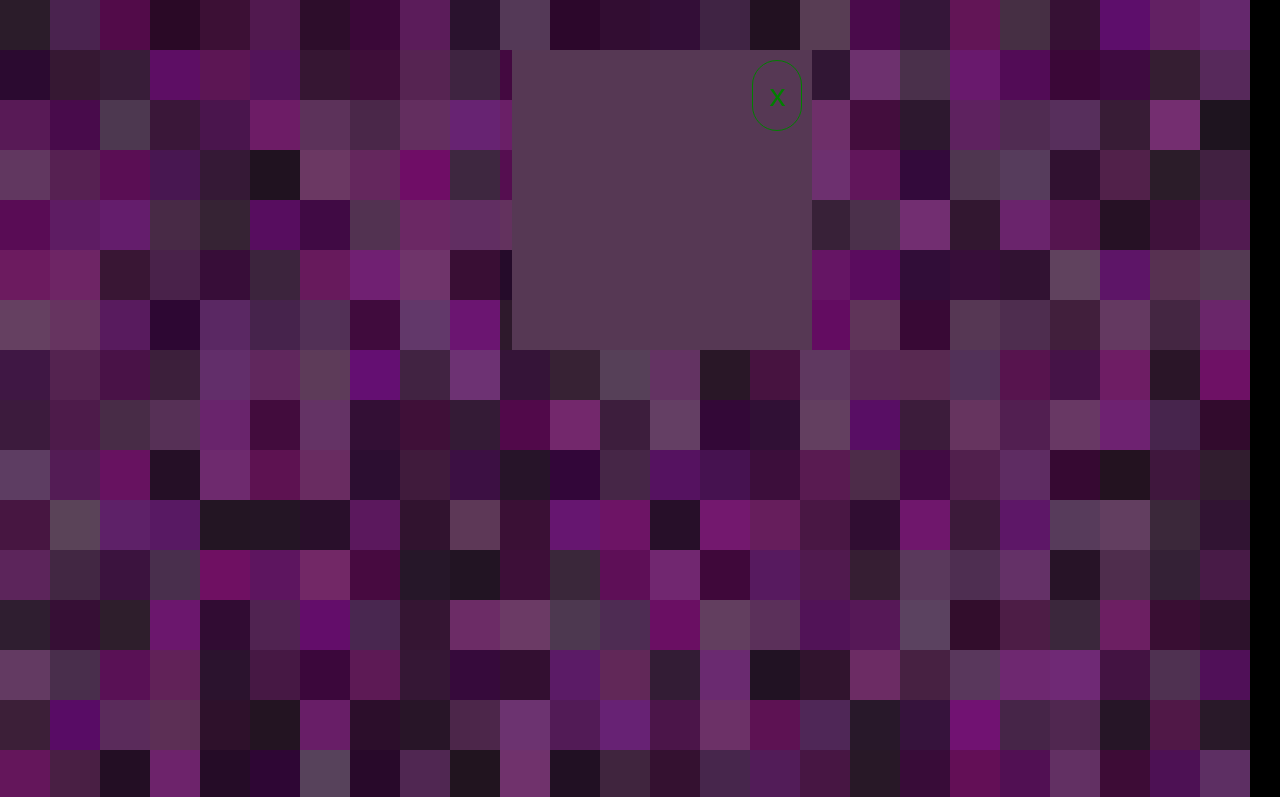
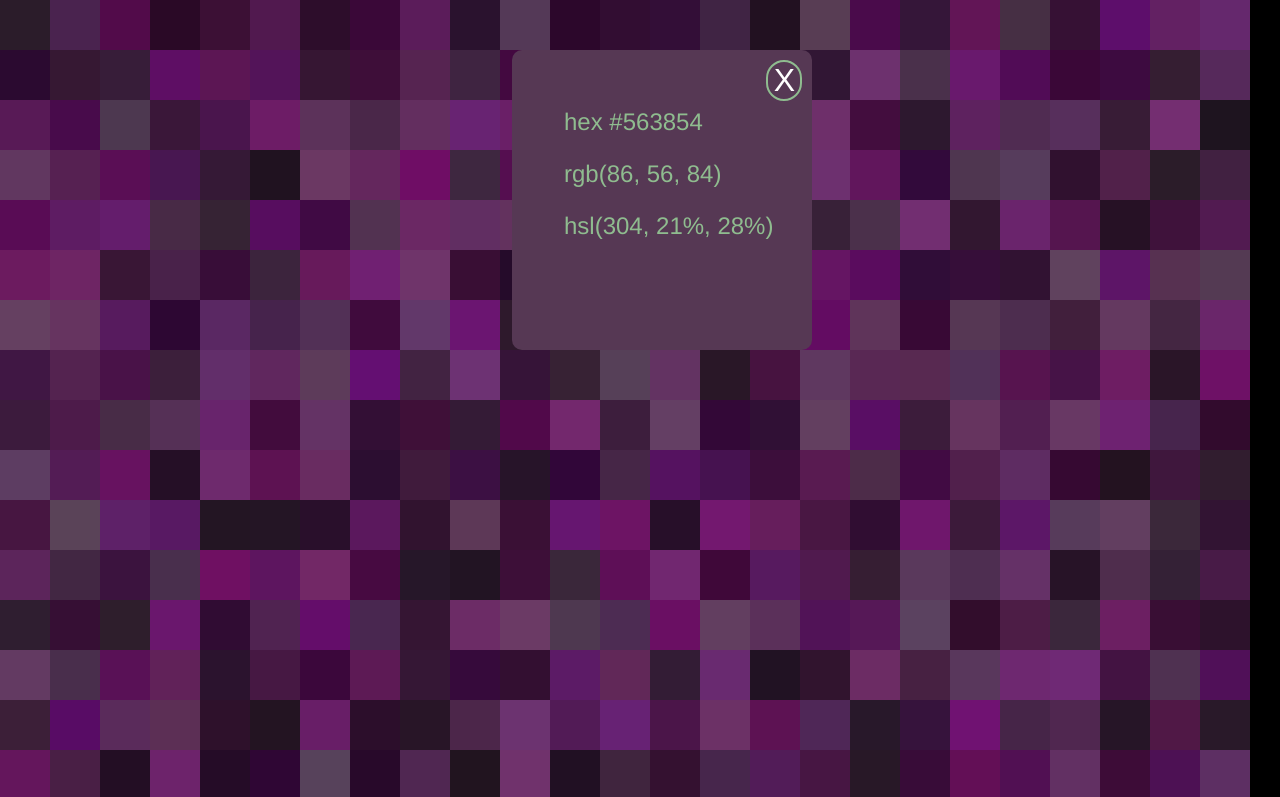
Before and after one commit to bigtone1284/that_purple, a plain HTML site: page index.html in a window 1280 px wide. Both pictures are taken after a click on the element 25 px from the left and 25 px from the top of the page. Shown: the top 797 px of the page. Drawn offline with Linux system fonts and the light colour scheme.

Commit message:
that purple

```diff
--- a/app.js
+++ b/app.js
@@ -3,10 +3,10 @@ window.onload = function() {
 };
 
 var randomPurple = function () {
-	var h = Math.random() * (310 - 290) + 290;
+	var h = Math.round(Math.random() * (310 - 290) + 290);
 	var s = Math.round(Math.random() * (80 - 20)) + 20;
 	var l = Math.round(Math.random() * (65 - 20)) + 20;
-	return ['hsl','(', h,',', s, '%,', l, '%'].join('');
+	return ['hsl','(', h,', ', s, '%, ', l, '%',")"].join('');
 };
 
 var calcNumSquares = function() {
@@ -20,7 +20,9 @@ var calcNumSquares = function() {
 var purpleSpan = function() {
 	var span = document.createElement('span');
 	span.classList.add('purple');
-	span.style.background = randomPurple();
+	var purple = randomPurple();
+	span.setAttribute('hsl', purple);
+	span.style.background = purple;
 	span.addEventListener('click', bigPurpleInfo);
 	container.appendChild(span);
 };
@@ -33,8 +35,11 @@ var renderPurpleSpans = function() {
 };
 
 var bigPurpleInfo = function() {
-	modal.style.background = this.style.background
+	modal.style.background = this.style.background;
 	modal.classList.add('visible');
+	hex.innerHTML = hexValues(this.style.background);
+	hsl.innerHTML = this.getAttribute('hsl');
+	rgb.innerHTML = this.style.background;
 	var close = modal.querySelector('div');
 	close.addEventListener('click', closeModal);
 	addFilter();
@@ -52,3 +57,17 @@ var addFilter = function() {
 var closeFilter = function() {
 	filter.classList.remove('haze');
 };
+
+var hexValues = function(rgbValues) {
+	var rgb = rgbValues.slice(4, rgbValues.length - 1).split(', ');
+	var r = rgb[0];
+	var g = rgb[1];
+	var b = rgb[2];
+	return ['hex #', numToHex(r), numToHex(g), numToHex(b)].join('');
+}
+
+var numToHex = function(num) {
+	var hexCode = parseInt(num).toString(16);
+	if (hexCode.length < 2) { hexCode = "0" + hexCode; }
+	return hexCode;
+}
--- a/index.html
+++ b/index.html
@@ -10,7 +10,12 @@
 	<section id='filter'></section>
 	<section id="container"></section>
 	<section id="modal">
-		<div>x</div>
+		<div>X</div>
+		<ul>
+			<li id='hex'></li>
+			<li id='rgb'></li>
+			<li id='hsl'></li>
+		</ul>
 	</section>
 </body>
 </html>
--- a/style.css
+++ b/style.css
@@ -3,6 +3,12 @@ body {
   padding: 0;
   height: 1000px;
   font-family: Helvetica;
+}
+
+ul {
+	list-style-type: none;
+	position: relative;
+	top: 10%;
 }
 
 #container {
@@ -38,6 +44,7 @@ body {
 	opacity: 0;
 	text-align: right;
 	z-index: -1;
+	border-radius: 10px;
 }
 
 #modal.visible {
@@ -47,12 +54,30 @@ body {
 
 .visible div {
 	float: right;
+	width: 1em;
 	margin: .3em;
 	font-size: 2em;
+	border: 2px darkseagreen solid;
+	border-radius: 1.5em;
+	color: white;
+	text-align: center;
+	transform:rotate(0deg);
+}
+
+.visible div:hover {
+	color: darkseagreen;
+	transition: transform 1s ease;
+  -ms-transform: rotate(180deg); /* IE 9 */
+  -webkit-transform: rotate(180deg); /* Safari */
+  transform: rotate(180deg);
+}
+
+.visible li {
+	text-align: left;
+	vertical-align: middle;
+	color: darkseagreen;
+	font-size: 1.5em;
 	padding: 0.5em;
-	border: 1px green solid;
-	border-radius: 1.5em;
-	color: green;
 }
 
 #filter {
```
